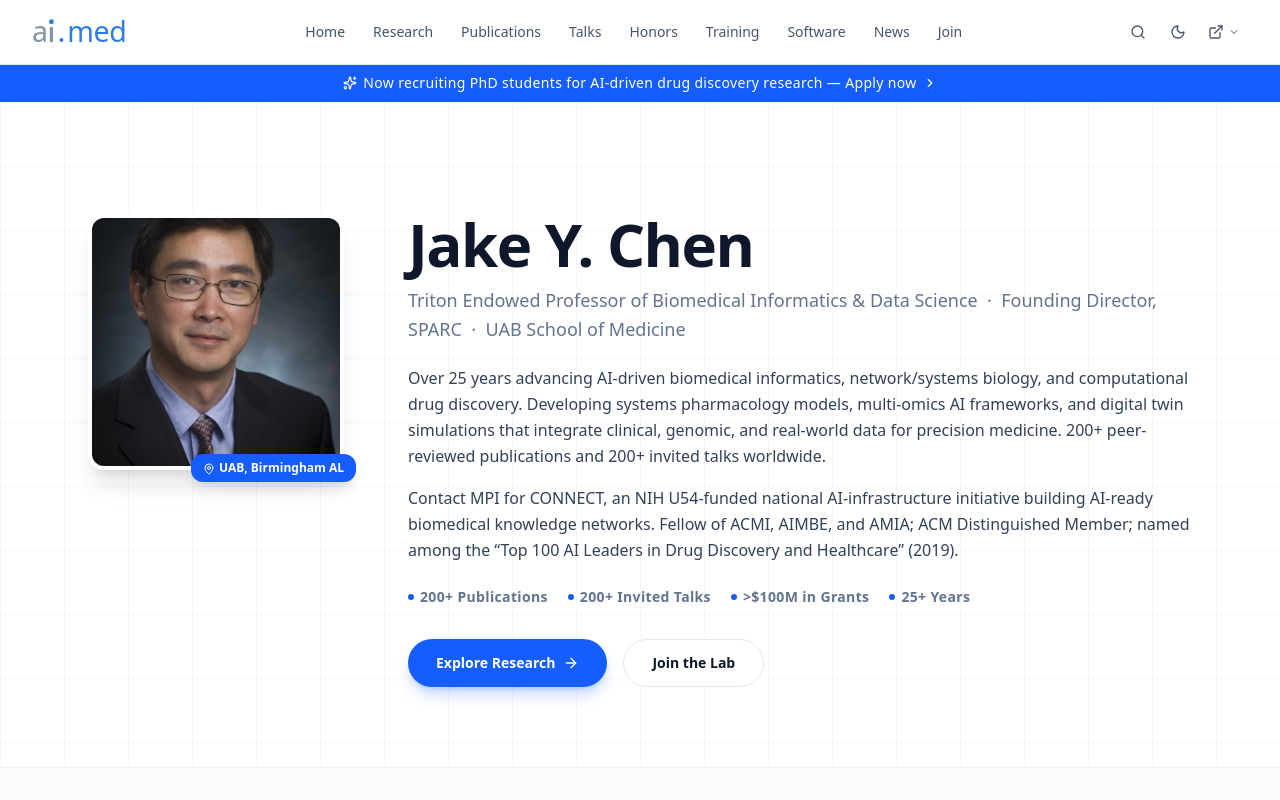
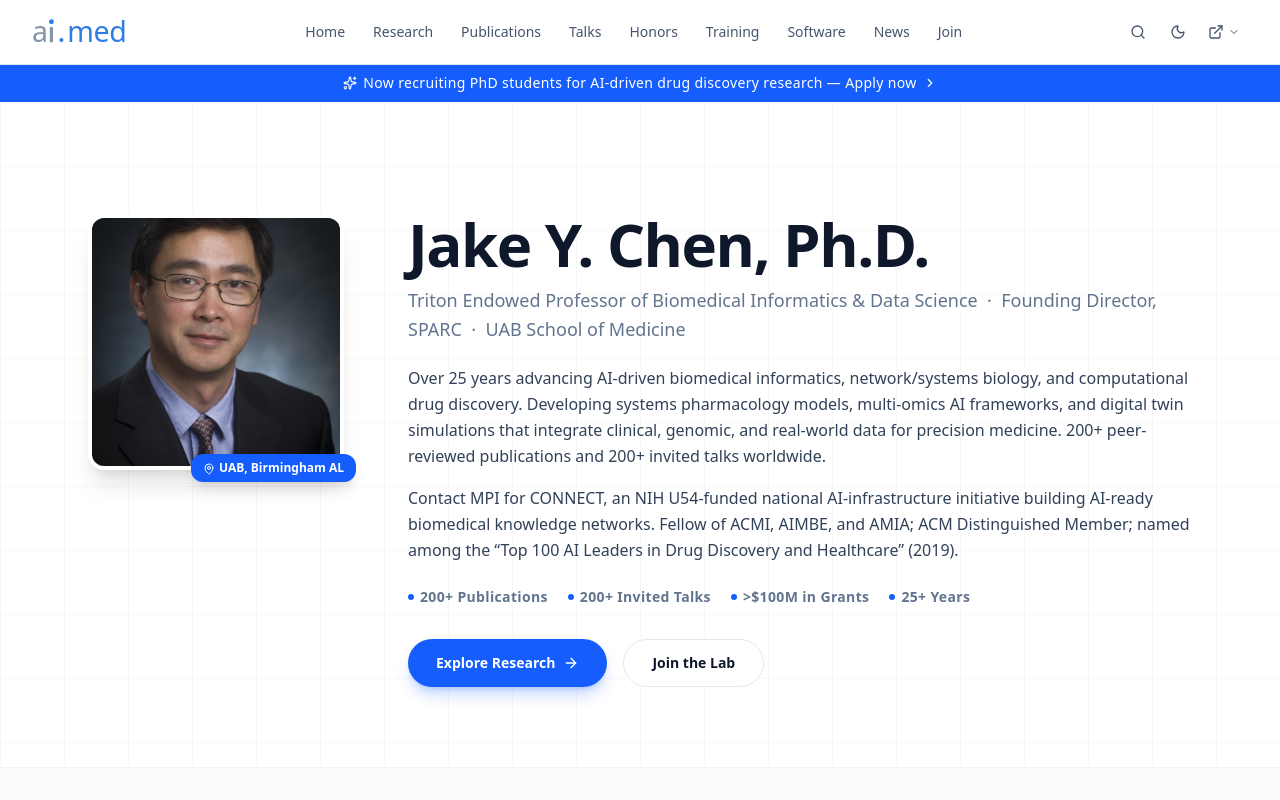
Before and after one commit to aimed-lab/aimed-org-web, a Next.js app: page / in a window 1280 px wide. Shown: the top 800 px of the page. Built offline with nearby package versions, Linux system fonts and the light colour scheme.

Commit message:
Add Ph.D. to name on homepage
Co-Authored-By: Claude Opus 4.6 (1M context) <noreply@anthropic.com>

```diff
--- a/src/app/page.tsx
+++ b/src/app/page.tsx
@@ -211,7 +211,7 @@ export default function HomePage() {
               custom={1}
               className="text-4xl font-extrabold tracking-tight sm:text-5xl lg:text-6xl"
             >
-              Jake Y. Chen
+              Jake Y. Chen, Ph.D.
             </motion.h1>
 
             <motion.p
```
